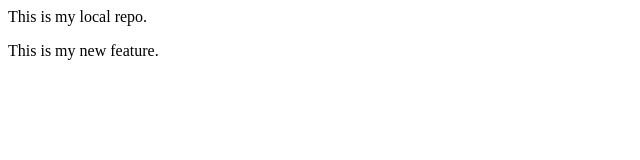
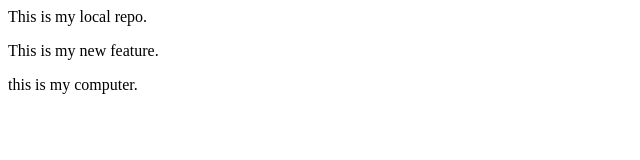
Before and after one commit to Dhananjay88097/localrepo, a plain HTML site: page index.html in a window 1280 px wide. Shown: the whole page, without its empty margins (0-640 px from the left). Drawn offline with Linux system fonts and the light colour scheme.

Commit message:
Add new feature1

```diff
--- a/index.html
+++ b/index.html
@@ -1,2 +1,3 @@
 <p>This is my local repo. </p>
 <p>This is my new feature. </p>
+<p>this is my computer. </p>
```
